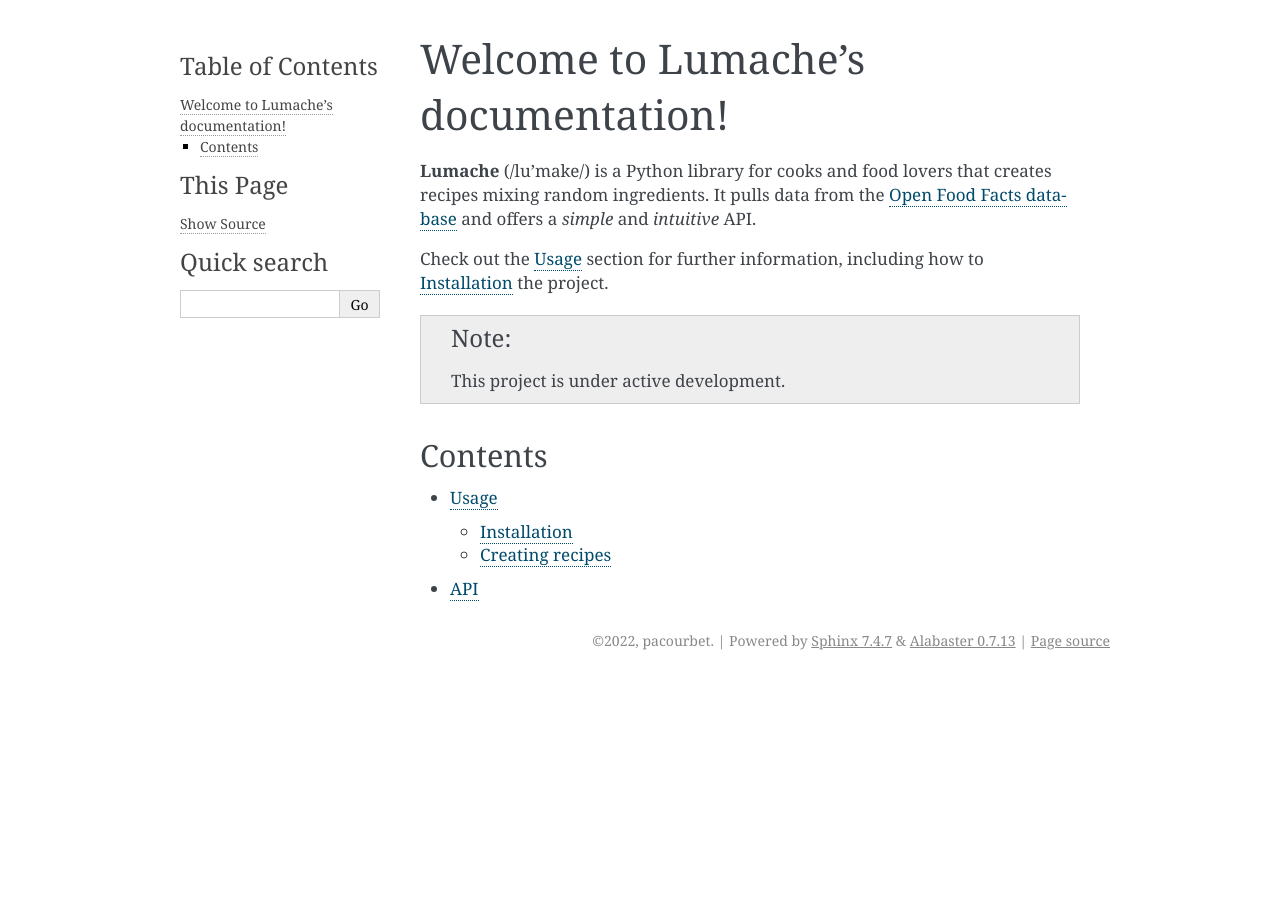
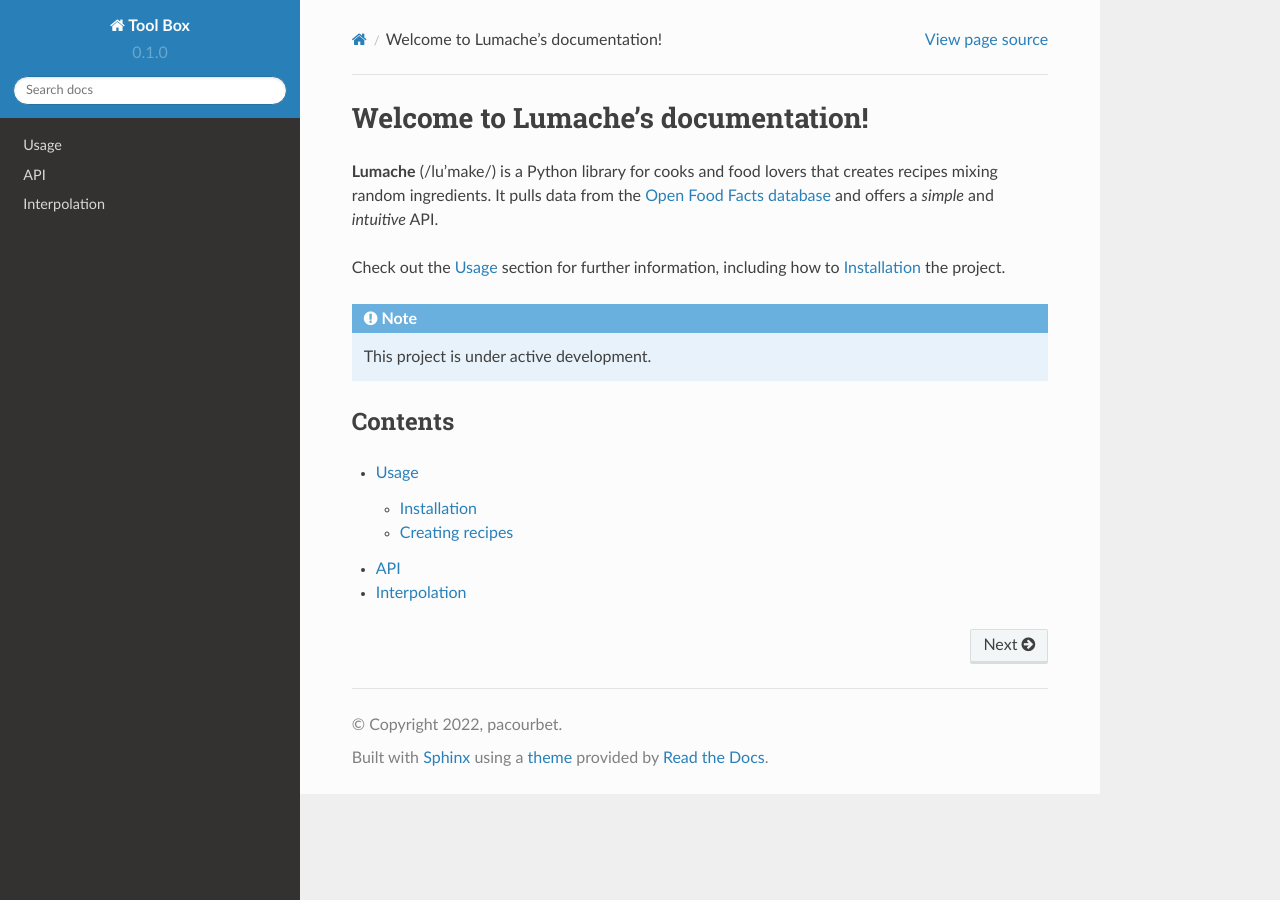
Before and after one commit to p-acDev/tool-box, a Sphinx documentation site: the page built from docs/source/index.rst, in a window 1280 px wide. Built offline with Sphinx 7.4.7 and the Read the Docs theme 2.0.0, drawn with Linux system fonts in a browser that asks for light colours.

Commit message:
udpate docs

```diff
--- a/docs/source/conf.py
+++ b/docs/source/conf.py
@@ -29,7 +29,7 @@
 
 # -- Options for HTML output
 
-# html_theme = 'sphinx_rtd_theme'
+html_theme = 'sphinx_rtd_theme'
 
 # -- Options for EPUB output
 epub_show_urls = 'footnote'
--- a/docs/source/index.rst
+++ b/docs/source/index.rst
@@ -20,3 +20,4 @@
 
    usage
    api
+   interpolation
--- a/docs/source/interpolation.rst
+++ b/docs/source/interpolation.rst
@@ -1,5 +1,5 @@
 Interpolation
-===
+=============
 
 .. _interpolation:
 
```
